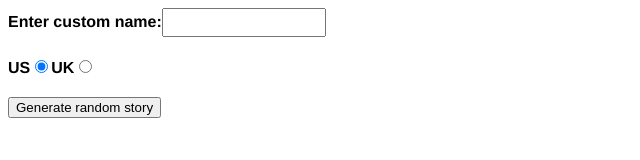
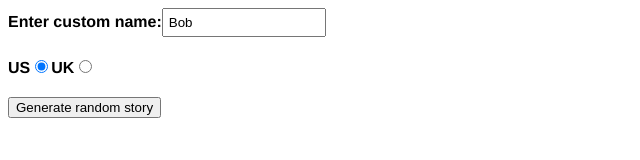
Before and after one commit to skidyuk8615/silly_story_generator, a React (Vite) app: page / in a window 1280 px wide. Shown: the top 160 px of the page, without its empty margins (0-640 px from the left). Built offline with nearby package versions, Linux system fonts and the light colour scheme.

Commit message:
名前変更の実装

```diff
--- a/src/App.jsx
+++ b/src/App.jsx
@@ -10,6 +10,7 @@ export default function App() {
   const [yItem, setYItem] = useState("");
   const [zItem, setZItem] = useState("");
   const [showStory, setShowStory] = useState(false);
+  const [name, setName] = useState("Bob");
 
   const xItems = ["Willy the Goblin", "Big Daddy", "Father Christmas"];
   const yItems = ["the soup kitchen", "Disneyland", "the White House"];
@@ -27,7 +28,12 @@ export default function App() {
     <>
       <div>
         <label htmlFor="customname">Enter custom name:</label>
-        <input type="text" placeholder="" />
+        <input
+          type="text"
+          placeholder=""
+          value={name}
+          onChange={(e) => setName(e.target.value)}
+        />
       </div>
       <div>
         <label htmlFor="us">US</label>
@@ -42,7 +48,7 @@ export default function App() {
         <p>
           It was 94 fahrenheit outside, so {xItem} went for a walk. When they
           got to {yItem}, they stared in horror for a few moments, then {zItem}.
-          Bob saw the whole thing, but was not surprised — {xItem} weighs 300
+          {name} saw the whole thing, but was not surprised — {xItem} weighs 300
           pounds, and it was a hot day.
         </p>
       )}
```
